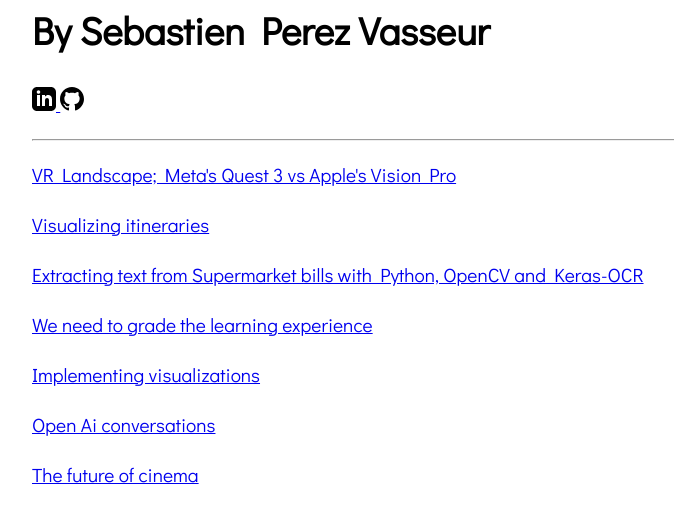
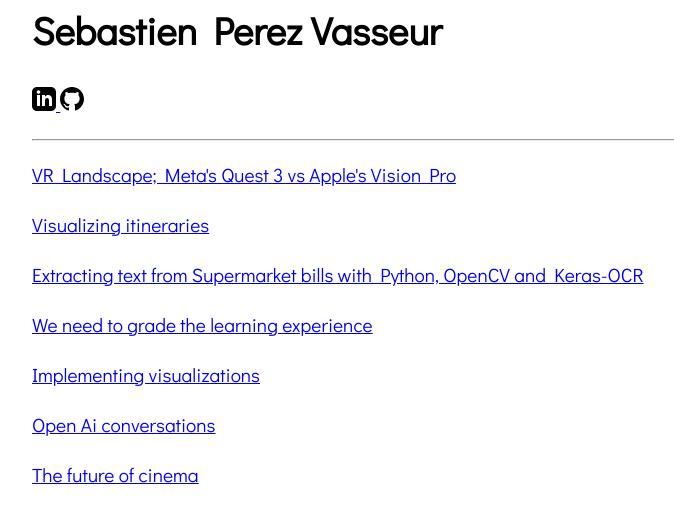
Before and after one commit to rezpe/rezpe.github.io, a Jekyll site: the page built from index.md, in a window 1280 px wide. Shown: the top 523 px of the page, without its empty margins (224-898 px from the left). Built offline with Jekyll 4.4.1, drawn with Linux system fonts in a browser that asks for light colours.

```diff
--- a/_layouts/home.html
+++ b/_layouts/home.html
@@ -381,7 +381,7 @@ body {
 </style>
 
 <p>
-    <h1> By Sebastien Perez Vasseur</h1>
+    <h1>Sebastien Perez Vasseur</h1>
     <p>
         <a href="https://www.linkedin.com/in/sebastien-perez-vasseur-76938612/">
             <svg xmlns="http://www.w3.org/2000/svg" width="24" height="24" viewBox="0 0 24 24"><path d="M19 0h-14c-2.761 0-5 2.239-5 5v14c0 2.761 2.239 5 5 5h14c2.762 0 5-2.239 5-5v-14c0-2.761-2.238-5-5-5zm-11 19h-3v-11h3v11zm-1.5-12.268c-.966 0-1.75-.79-1.75-1.764s.784-1.764 1.75-1.764 1.75.79 1.75 1.764-.783 1.764-1.75 1.764zm13.5 12.268h-3v-5.604c0-3.368-4-3.113-4 0v5.604h-3v-11h3v1.765c1.396-2.586 7-2.777 7 2.476v6.759z"/></svg>
```
